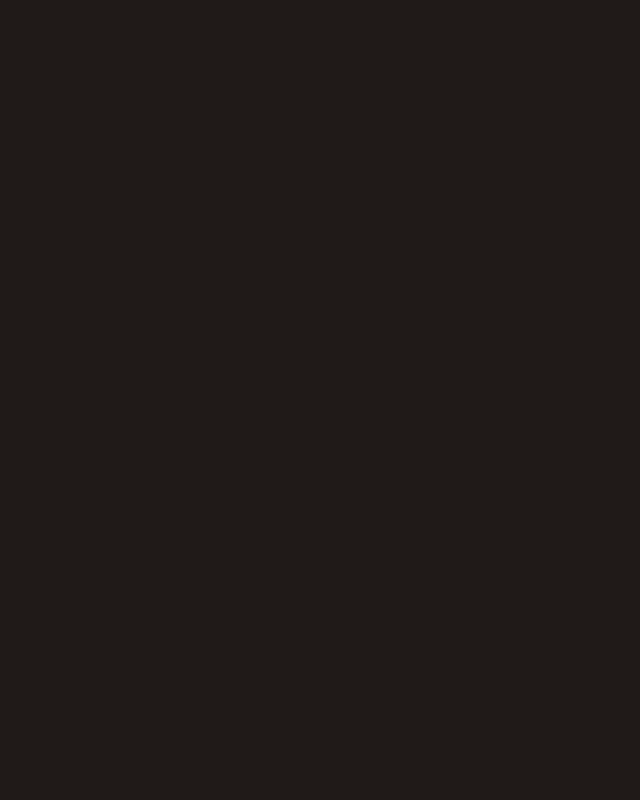
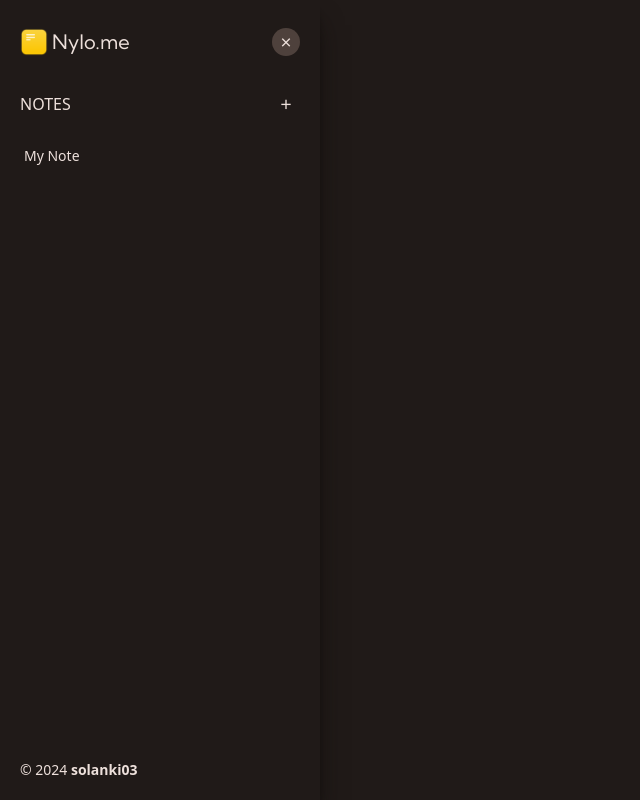
Before and after one commit to solanki03/Nylo.me, a website built with Vite: page index.html in a window 1280 px wide. Shown: the whole page, without its empty margins (0-640 px from the left). Built offline with nearby package versions, Linux system fonts and the light colour scheme.

Commit message:
Sidebar section added

```diff
--- a/index.html
+++ b/index.html
@@ -23,6 +23,49 @@
     />
   </head>
   <body class="bg-[#201A18] text-[#EDE0DB]">
+    <!-- Sidebar section -->
+    <header class="w-80 py-5 px-3 h-screen shadow-[#110d0b] shadow-xl fixed">
 
+      <div class="flex items-center justify-between p-2 mb-6">
+        <div class="flex items-center">
+          <img src="./public/note.png" alt="Nylo.me" class="h-7">
+          <p class="ml-1 text-xl font-kumbhSans">Nylo.me</p>
+        </div>
+        <button>
+          <i class="ri-close-line bg-[#4e413c] rounded-full p-1.5 hover:bg-[#5C4032]"></i>
+        </button>
+      </div>
+
+      <!-- create notes section -->
+       <div class="flex items-center justify-between py-1 px-2 mb-3">
+        <p class="text-base">NOTES</p>
+        <button class="">
+          <i class="ri-add-line rounded-full p-1.5 hover:bg-[#5C4032]"></i>
+        </button>
+       </div>
+
+      <!-- my note collection section -->
+       <div class="overflow-y-auto h-screen">
+
+         <div class="flex items-center justify-between p-3 rounded-3xl hover:bg-[#5C4032] hover-container">
+          <p class="text-sm">My Note</p>
+          <div>
+            <button class="ri-edit-line mr-5"></button>
+            <button class="ri-delete-bin-6-line"></button>
+          </div>
+
+       </div>
+
+      <!-- copyright section -->
+       <div class="w-full text-sm absolute bottom-0 left-0 py-5 bg-[#201A18]">
+        <p class="px-5">&copy; 2024
+          <a href="https://github.com/solanki03" target="_blank" rel="noopener noreferrer" aria-label="Link to solanki03 GitHub profile" class="font-semibold">solanki03</a>
+        </p>
+       </div>
+
+    </header>
+    <!-- Script tags -->
+    <script type="module" src="./js/app.js"></script>
+    <script type="module" src="./js/theme.js"></script>
   </body>
 </html>
--- a/style.css
+++ b/style.css
@@ -0,0 +1,11 @@
+/* Initially hide buttons */
+.ri-edit-line, .ri-delete-bin-6-line {
+    opacity: 0;
+    transition: opacity 0.3s ease; /* Smooth transition for appearance */
+  }
+
+  /* Show buttons on hover */
+  .hover-container:hover .ri-edit-line,
+  .hover-container:hover .ri-delete-bin-6-line {
+    opacity: 1;
+  }
```
